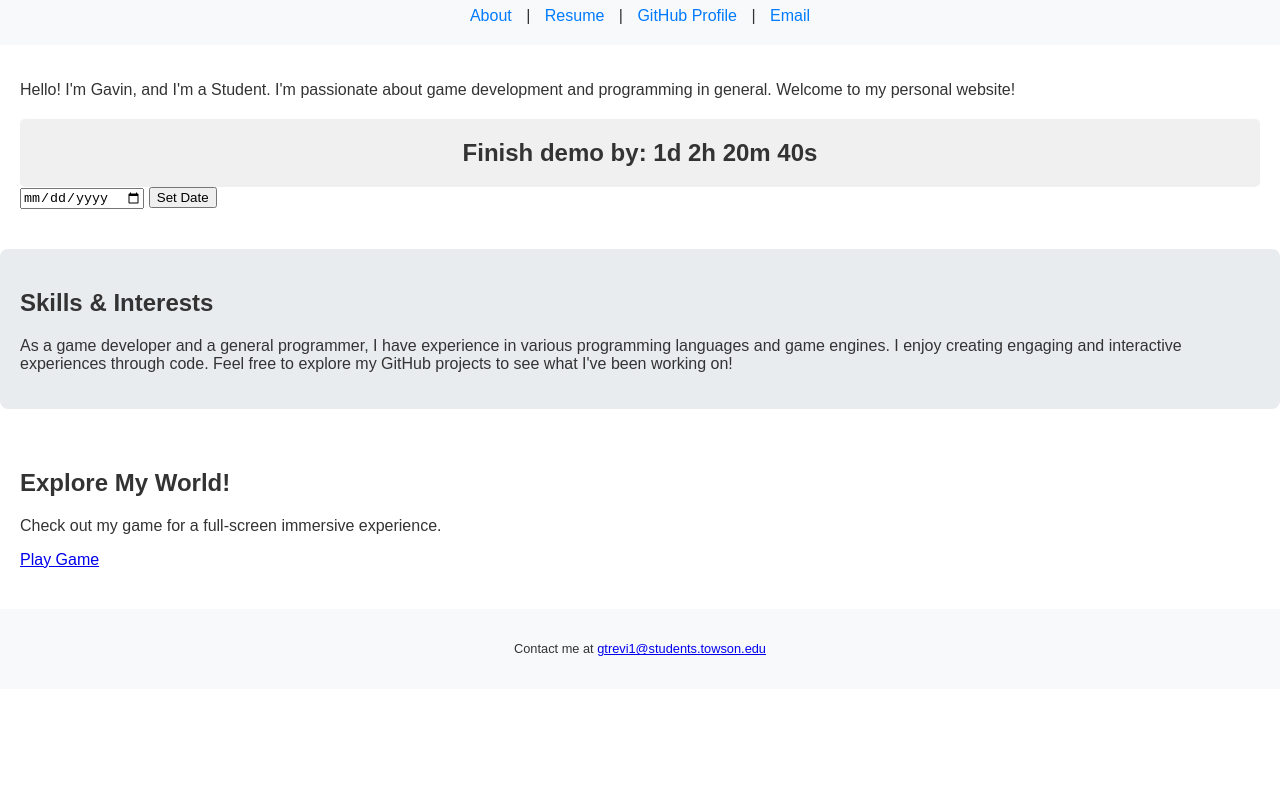
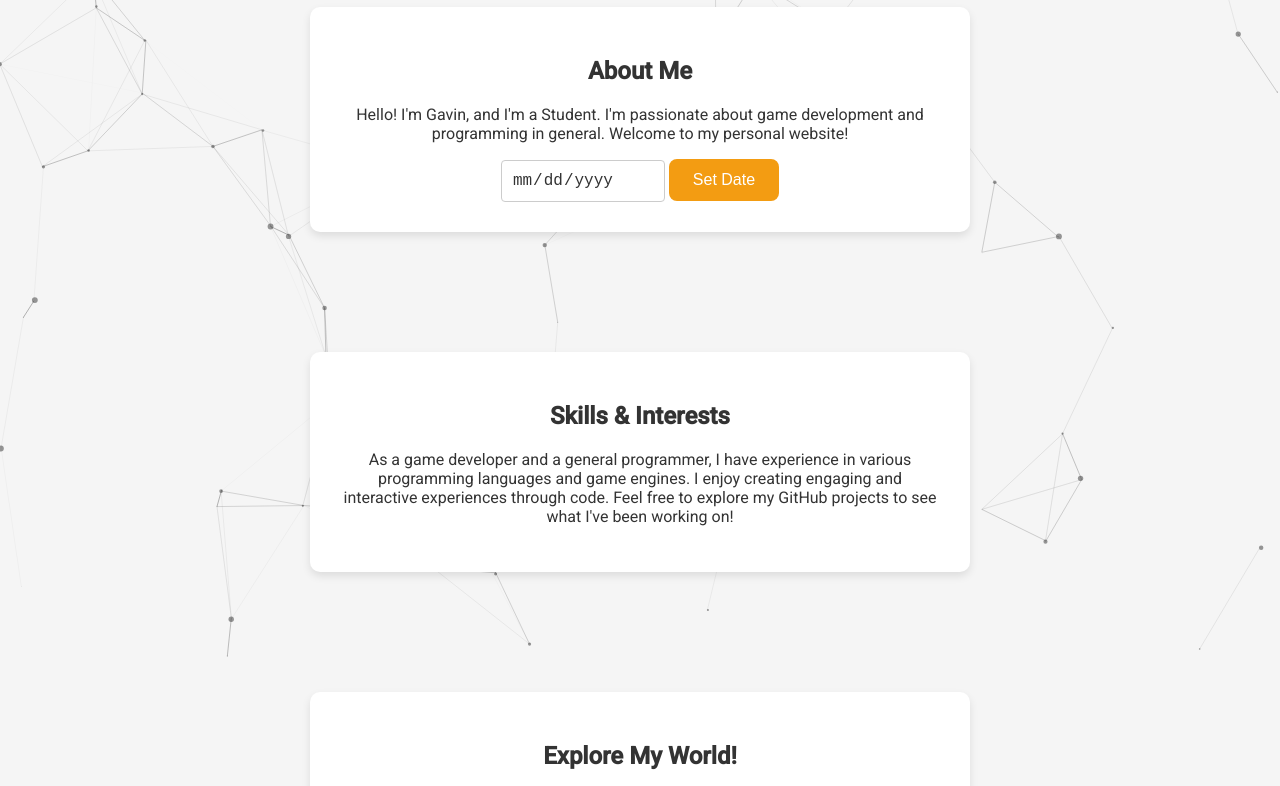
Before and after one commit to GodfreyDev/GodfreyDev.github.io, a website: page index.html in a window 1280 px wide. Shown: the part 93-879 px from the top of the page. Before the commit the page ends 800 px from the top, so only its background shows below. Drawn offline with nearby package versions, Linux system fonts and the light colour scheme.

Commit message:
update overall look

```diff
--- /dev/null
+++ b/css/style.css
@@ -0,0 +1,183 @@
+body {
+    margin: 0;
+    padding: 0;
+    font-family: 'Roboto', sans-serif;
+    display: flex;
+    flex-direction: column;
+    align-items: center;
+    justify-content: center;
+    min-height: 100vh;
+    text-align: center;
+    transition: background-color 0.4s ease, color 0.4s ease;
+}
+
+body.light-mode {
+    background-color: #f5f5f5;
+    color: #333;
+}
+
+body.dark-mode {
+    background-color: #1a1a1a;
+    color: #ccc;
+}
+
+header {
+    padding: 10px 20px;
+    width: 100%;
+    background: transparent;
+    box-shadow: 0 2px 5px rgba(0, 0, 0, 0.1);
+    display: flex;
+    justify-content: space-between;
+    align-items: center;
+    position: fixed;
+    top: 0;
+    left: 0;
+    right: 0;
+    z-index: 1000;
+}
+
+header h1 {
+    font-size: 36px;
+    font-weight: 500;
+    margin: 0;
+    animation: fadeInDown 1s ease-in-out;
+}
+
+nav a {
+    font-size: 16px;
+    text-decoration: none;
+    margin: 0 20px;
+    font-weight: 500;
+    transition: color 0.3s ease;
+}
+
+body.light-mode nav a {
+    color: #555;
+}
+
+body.dark-mode nav a {
+    color: #aaa;
+}
+
+nav a:hover {
+    color: #f39c12;
+}
+
+#about, #skills, #game, footer {
+    background: #fff;
+    padding: 30px;
+    margin: 100px 0 20px;
+    border-radius: 10px;
+    box-shadow: 0 4px 8px rgba(0, 0, 0, 0.1);
+    width: 80%;
+    max-width: 600px;
+    animation: fadeInUp 1.2s ease-in-out;
+    transition: background-color 0.3s, color 0.3s;
+}
+
+body.dark-mode #about, body.dark-mode #skills, body.dark-mode #game, body.dark-mode footer {
+    background: #2a2a2a;
+    color: #ddd;
+    box-shadow: 0 4px 8px rgba(0, 0, 0, 0.5);
+}
+
+input[type="date"] {
+    padding: 10px;
+    border: 1px solid #ccc;
+    border-radius: 4px;
+    font-size: 16px;
+    background-color: inherit; /* Match the theme */
+    color: inherit; /* Match the theme */
+    transition: background-color 0.3s ease, color 0.3s ease;
+}
+
+input[type="date"]::-webkit-calendar-picker-indicator {
+    filter: invert(1); /* Adjust for dark mode */
+}
+
+button {
+    background-color: #f39c12;
+    border: none;
+    padding: 12px 24px;
+    color: #fff;
+    border-radius: 8px;
+    cursor: pointer;
+    transition: background-color 0.3s ease;
+    font-size: 16px;
+    font-weight: 500;
+}
+
+button:hover {
+    background-color: #e67e22;
+}
+
+footer {
+    font-size: 16px;
+    color: #777;
+}
+
+a {
+    color: #f39c12;
+    text-decoration: none;
+}
+
+a:hover {
+    text-decoration: underline;
+}
+
+.theme-toggle {
+    cursor: pointer;
+    font-size: 24px;
+    margin-right: 20px;
+    background: none;
+    border: none;
+    transition: background-color 0.3s ease, color 0.3s ease;
+    display: flex;
+    align-items: center;
+    justify-content: center;
+    width: 40px;
+    height: 40px;
+    border-radius: 50%;
+    background-color: #333; /* Neutral color */
+}
+
+.theme-toggle:hover {
+    background-color: #f39c12; /* Orange color on hover */
+}
+
+.theme-toggle svg {
+    width: 24px;
+    height: 24px;
+    fill: #fff;
+}
+
+#particles-js {
+    position: absolute;
+    width: 100%;
+    height: 100%;
+    top: 0;
+    left: 0;
+    z-index: -1; /* Behind content */
+}
+
+@keyframes fadeInDown {
+    from {
+        opacity: 0;
+        transform: translateY(-20px);
+    }
+    to {
+        opacity: 1;
+        transform: translateY(0);
+    }
+}
+
+@keyframes fadeInUp {
+    from {
+        opacity: 0;
+        transform: translateY(20px);
+    }
+    to {
+        opacity: 1;
+        transform: translateY(0);
+    }
+}
--- a/index.html
+++ b/index.html
@@ -4,64 +4,9 @@
     <meta charset="UTF-8">
     <meta name="viewport" content="width=device-width, initial-scale=1.0">
     <title>Gavin - Personal Website</title>
-    <link rel="stylesheet" href="style.css">
-    <style>
-        #countdown {
-            font-size: 24px; /* Larger font size for better visibility */
-            font-weight: bold;
-            color: #333; /* Adjust color as needed */
-            padding: 20px;
-            background-color: #f0f0f0; /* Light background for contrast */
-            margin-top: 20px;
-            border-radius: 5px;
-            text-align: center;
-        }
-    </style>
-   <script>
-    // Store the custom date globally
-    let customDate = null;
-
-    function updateCountdown() {
-        const now = new Date();
-        let targetDate;
-
-        if (customDate) {
-            targetDate = new Date(customDate);
-        } else {
-            // Calculate next Wednesday
-            targetDate = new Date();
-            targetDate.setDate(now.getDate() + (3 - now.getDay() + 7) % 7);
-            if (now.getDay() === 3 && now.getHours() >= 0 && now.getMinutes() >= 0 && now.getSeconds() >= 0) {
-                targetDate.setDate(now.getDate() + 7);
-            }
-            targetDate.setHours(0, 0, 0, 0); // Start of the day
-        }
-
-        let diff = targetDate - now;
-        let isNegative = diff < 0;
-        diff = Math.abs(diff); // Work with absolute value for calculation
-
-        const days = Math.floor(diff / (1000 * 60 * 60 * 24));
-        const hours = Math.floor((diff % (1000 * 60 * 60 * 24)) / (1000 * 60 * 60));
-        const minutes = Math.floor((diff % (1000 * 60 * 60)) / (1000 * 60));
-        const seconds = Math.floor((diff % (1000 * 60)) / 1000);
-
-        // Prepend a negative sign if the countdown is negative
-        const sign = isNegative ? "-" : "";
-
-        document.getElementById('countdown').innerHTML = "Finish demo by: " + sign + days + "d " + hours + "h " +
-        minutes + "m " + seconds + "s ";
-
-        setTimeout(updateCountdown, 1000);
-    }
-
-    function setCountdownDate() {
-        customDate = document.getElementById('dateInput').value;
-        updateCountdown();
-    }
-
-    document.addEventListener('DOMContentLoaded', updateCountdown);
-</script>
+    <link rel="stylesheet" href="https://fonts.googleapis.com/css2?family=Roboto:wght@300;400;500&display=swap">
+    <link rel="stylesheet" href="css/style.css">
+    <script src="https://cdn.jsdelivr.net/npm/particles.js@2.0.0/particles.min.js"></script>
 </head>
 <body>
     <header>
@@ -72,27 +17,40 @@
             <a href="https://github.com/GodfreyDev">GitHub Profile</a> |
             <a href="mailto:gtrevi1@students.towson.edu">Email</a>
         </nav>
+        <button class="theme-toggle" onclick="toggleTheme()" aria-label="Toggle dark mode">
+            <span id="toggle-icon"></span>
+        </button>
     </header>
+
+    <div id="particles-js"></div> <!-- Particle background -->
+
     <section id="about">
-        <p>Hello! I'm Gavin, and I'm a Student. I'm passionate about game development and programming in general. Welcome to my personal website!</p>
-        <div id="countdown"></div>
-        <div>
-            <input type="date" id="dateInput" min="2024-01-01"> <!-- Adjust 'min' as necessary -->
-            <button onclick="setCountdownDate()">Set Date</button>
+        <div class="about-container">
+            <h2>About Me</h2>
+            <p>Hello! I'm Gavin, and I'm a Student. I'm passionate about game development and programming in general. Welcome to my personal website!</p>
+            <div class="countdown-container">
+                <input type="date" id="dateInput" min="2024-01-01">
+                <button onclick="setCountdownDate()">Set Date</button>
+            </div>
+            <div id="countdown"></div>
         </div>
     </section>
+
     <section id="skills">
         <h2>Skills & Interests</h2>
         <p>As a game developer and a general programmer, I have experience in various programming languages and game engines. I enjoy creating engaging and interactive experiences through code. Feel free to explore my GitHub projects to see what I've been working on!</p>
     </section>
+
     <section id="game">
         <h2>Explore My World!</h2>
         <p>Check out my game for a full-screen immersive experience.</p>
         <a href="game.html" target="_blank">Play Game</a>
     </section>
+
     <footer>
         <p>Contact me at <a href="mailto:gtrevi1@students.towson.edu">gtrevi1@students.towson.edu</a></p>
     </footer>
-    <script src="game.js"></script>
+
+    <script src="js/main.js"></script>
 </body>
 </html>
--- /dev/null
+++ b/js/main.js
@@ -0,0 +1,156 @@
+function setTheme(themeName) {
+    localStorage.setItem('theme', themeName);
+    document.body.className = themeName;
+    updateToggleIcon();
+    updateParticles();
+}
+
+function toggleTheme() {
+    if (localStorage.getItem('theme') === 'dark-mode') {
+        setTheme('light-mode');
+    } else {
+        setTheme('dark-mode');
+    }
+}
+
+function loadTheme() {
+    if (localStorage.getItem('theme')) {
+        document.body.className = localStorage.getItem('theme');
+    } else {
+        const prefersDarkScheme = window.matchMedia("(prefers-color-scheme: dark)").matches;
+        setTheme(prefersDarkScheme ? 'dark-mode' : 'light-mode');
+    }
+    updateToggleIcon();
+}
+
+function updateToggleIcon() {
+    const theme = localStorage.getItem('theme');
+    const toggleIcon = document.getElementById('toggle-icon');
+    if (theme === 'dark-mode') {
+        toggleIcon.innerHTML = `
+            <svg xmlns="http://www.w3.org/2000/svg" viewBox="0 0 24 24" fill="none" stroke="currentColor" stroke-width="2" stroke-linecap="round" stroke-linejoin="round">
+                <circle cx="12" cy="12" r="5"></circle>
+                <path d="M12 1v2M12 21v2M4.22 4.22l1.42 1.42M18.36 18.36l1.42 1.42M1 12h2M21 12h2M4.22 19.78l1.42-1.42M18.36 5.64l1.42-1.42"></path>
+            </svg>`; // Sun icon
+    } else {
+        toggleIcon.innerHTML = `
+            <svg xmlns="http://www.w3.org/2000/svg" viewBox="0 0 24 24" fill="none" stroke="currentColor" stroke-width="2" stroke-linecap="round" stroke-linejoin="round">
+                <path d="M21 12.79A9 9 0 1111.21 3a7.5 7.5 0 009.79 9.79z"></path>
+            </svg>`; // Moon icon
+    }
+}
+
+function updateParticles() {
+    const particleColor = localStorage.getItem('theme') === 'dark-mode' ? '#ffffff' : '#333333';
+
+    particlesJS('particles-js', {
+        "particles": {
+            "number": {
+                "value": 50,
+                "density": {
+                    "enable": true,
+                    "value_area": 800
+                }
+            },
+            "color": {
+                "value": particleColor
+            },
+            "shape": {
+                "type": "circle",
+                "stroke": {
+                    "width": 0,
+                    "color": "#000000"
+                },
+                "polygon": {
+                    "nb_sides": 5
+                }
+            },
+            "opacity": {
+                "value": 0.5,
+                "random": false,
+                "anim": {
+                    "enable": false,
+                    "speed": 1,
+                    "opacity_min": 0.1,
+                    "sync": false
+                }
+            },
+            "size": {
+                "value": 3,
+                "random": true,
+                "anim": {
+                    "enable": false,
+                    "speed": 40,
+                    "size_min": 0.1,
+                    "sync": false
+                }
+            },
+            "line_linked": {
+                "enable": true,
+                "distance": 150,
+                "color": particleColor,
+                "opacity": 0.4,
+                "width": 1
+            },
+            "move": {
+                "enable": true,
+                "speed": 6,
+                "direction": "none",
+                "random": false,
+                "straight": false,
+                "out_mode": "out",
+                "bounce": false,
+                "attract": {
+                    "enable": false,
+                    "rotateX": 600,
+                    "rotateY": 1200
+                }
+            }
+        },
+        "interactivity": {
+            "detect_on": "canvas",
+            "events": {
+                "onhover": {
+                    "enable": true,
+                    "mode": "grab"
+                },
+                "onclick": {
+                    "enable": true,
+                    "mode": "push"
+                },
+                "resize": true
+            },
+            "modes": {
+                "grab": {
+                    "distance": 140,
+                    "line_linked": {
+                        "opacity": 1
+                    }
+                },
+                "bubble": {
+                    "distance": 400,
+                    "size": 40,
+                    "duration": 2,
+                    "opacity": 8,
+                    "speed": 3
+                },
+                "repulse": {
+                    "distance": 200,
+                    "duration": 0.4
+                },
+                "push": {
+                    "particles_nb": 4
+                },
+                "remove": {
+                    "particles_nb": 2
+                }
+            }
+        },
+        "retina_detect": true
+    });
+}
+
+document.addEventListener('DOMContentLoaded', () => {
+    loadTheme();
+    updateParticles();
+});
--- a/style.css
+++ /dev/null
@@ -1,46 +0,0 @@
-body {
-    color: #333333; /* Dark gray text */
-    font-family: Arial, sans-serif;
-    margin: 0;
-    padding: 0;
-    box-sizing: border-box;
-}
-
-header, footer {
-    background-color: #f8f9fa;
-    padding: 20px;
-    text-align: center;
-}
-
-nav a {
-    text-decoration: none;
-    color: #007bff;
-    margin: 0 10px;
-}
-
-nav a:hover {
-    text-decoration: underline;
-}
-
-section {
-    padding: 20px;
-}
-
-footer {
-    margin-top: 20px;
-    font-size: 0.8em;
-}
-
-#skills {
-    background-color: #e9ecef;
-    border-radius: 8px;
-    padding: 20px;
-    margin: 20px 0;
-}
-
-#gameCanvas {
-    border: 1px solid #333333; /* Adds a border to the canvas */
-    display: block; /* Prevents inline default alignment */
-    margin: 0 auto; /* Centers the canvas */
-    background: #e9ecef; /* Sets a background color to the canvas */
-}
```
Also changed, not shown: js/particles.json (added, +105 -0 lines).
